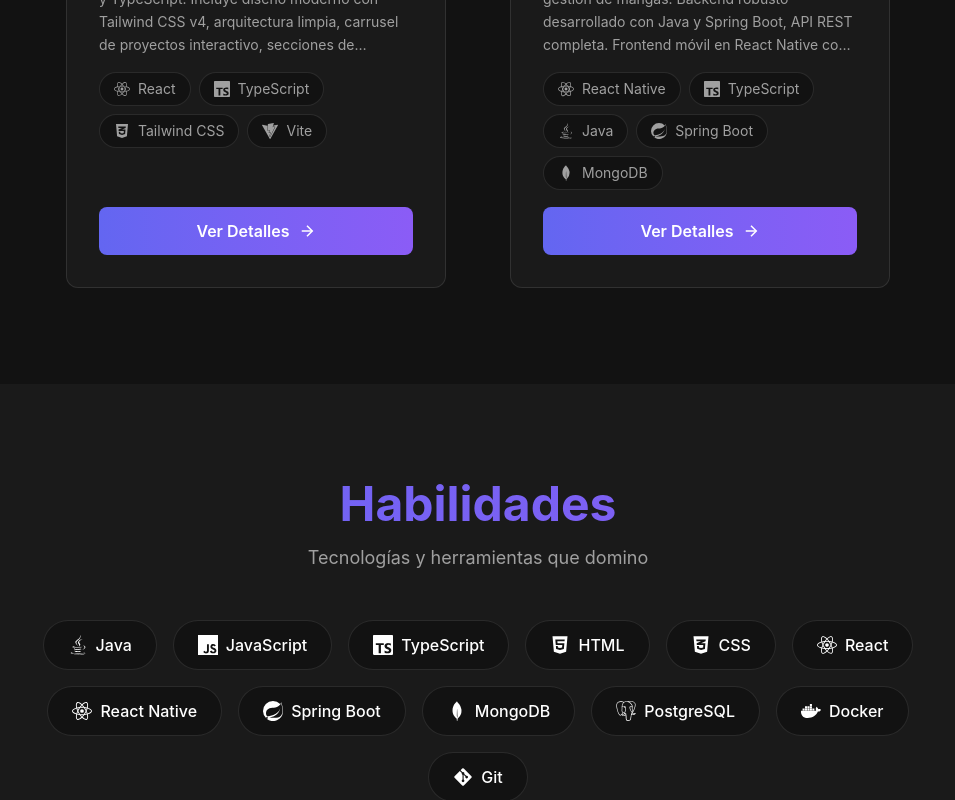
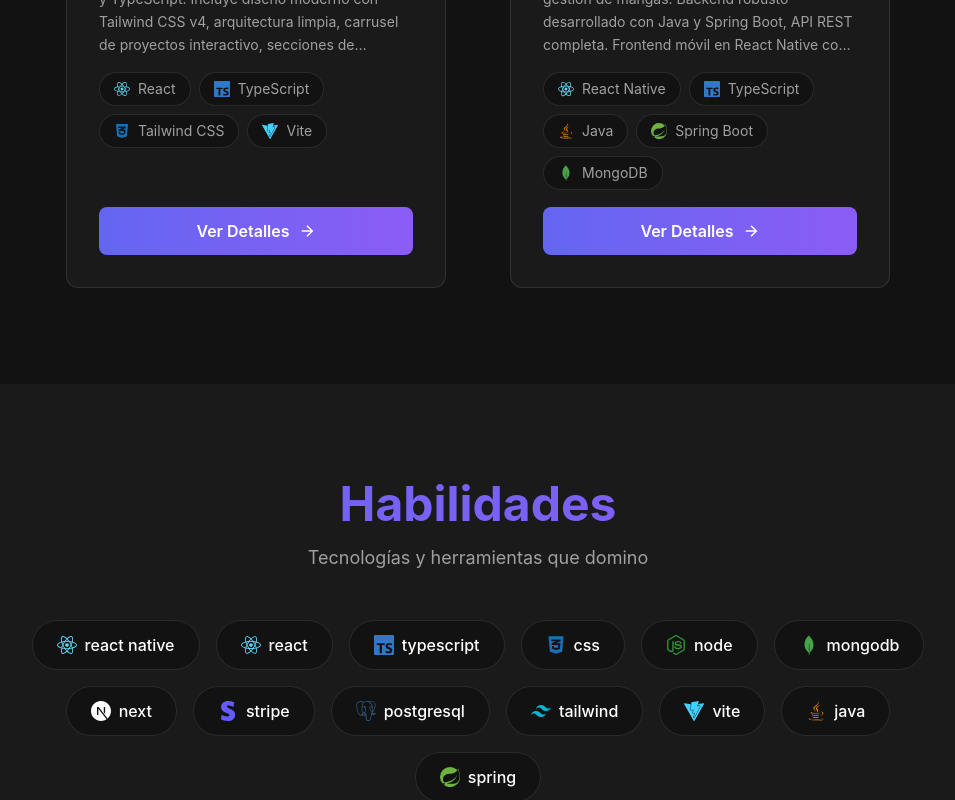
Before and after one commit to jesusfvb/portfolio, a React (Vite) app: page / in a window 1280 px wide. Shown: the part 1960-2760 px from the top of the page, without its empty margins (162-1117 px from the left). Built offline with nearby package versions, Linux system fonts and the light colour scheme.

Commit message:
refactor(skills): Replace SKILLS array with SKILLS_ICONS object for improved icon management and update related components

```diff
--- a/src/domain/constants/skills.constants.tsx
+++ b/src/domain/constants/skills.constants.tsx
@@ -1,18 +1,120 @@
-import { FaJava, FaReact, FaHtml5, FaCss3Alt, FaDocker, FaGitAlt } from 'react-icons/fa';
-import { SiJavascript, SiTypescript, SiReact, SiSpring, SiMongodb, SiPostgresql } from 'react-icons/si';
-import type { Skill } from '../interfaces/skill.interface';
+import type { ReactElement } from "react";
+import {
+  FaCss3Alt,
+  FaJava,
+  FaReact
+} from "react-icons/fa";
+import {
+  SiMongodb,
+  SiNextdotjs,
+  SiNodedotjs,
+  SiPostgresql,
+  SiReact,
+  SiSpring,
+  SiStripe,
+  SiTailwindcss,
+  SiTypescript,
+  SiVite
+} from "react-icons/si";
 
-export const SKILLS: Skill[] = [
-  { name: 'Java', icon: <FaJava /> },
-  { name: 'JavaScript', icon: <SiJavascript /> },
-  { name: 'TypeScript', icon: <SiTypescript /> },
-  { name: 'HTML', icon: <FaHtml5 /> },
-  { name: 'CSS', icon: <FaCss3Alt /> },
-  { name: 'React', icon: <FaReact /> },
-  { name: 'React Native', icon: <SiReact /> },
-  { name: 'Spring Boot', icon: <SiSpring /> },
-  { name: 'MongoDB', icon: <SiMongodb /> },
-  { name: 'PostgreSQL', icon: <SiPostgresql /> },
-  { name: 'Docker', icon: <FaDocker /> },
-  { name: 'Git', icon: <FaGitAlt /> },
-];
+interface TechIconMap {
+  icon: ReactElement;
+  keywords: string[];
+}
+
+export const SKILLS_ICONS: Record<string, TechIconMap> = {
+  "react native": {
+    icon: <SiReact style={{ color: "#61DAFB" }} />,
+    keywords: ["react native", "reactnative"],
+  },
+  react: {
+    icon: <FaReact style={{ color: "#61DAFB" }} />,
+    keywords: ["react"],
+  },
+  typescript: {
+    icon: <SiTypescript style={{ color: "#3178C6" }} />,
+    keywords: ["typescript"],
+  },
+  css: {
+    icon: <FaCss3Alt style={{ color: "#1572B6" }} />,
+    keywords: ["css"],
+  },
+  node: {
+    icon: <SiNodedotjs style={{ color: "#339933" }} />,
+    keywords: ["node"],
+  },
+  mongodb: {
+    icon: <SiMongodb style={{ color: "#47A248" }} />,
+    keywords: ["mongodb"],
+  },
+  next: {
+    icon: <SiNextdotjs style={{ color: "#FFFFFF" }} />,
+    keywords: ["next"],
+  },
+  stripe: {
+    icon: <SiStripe style={{ color: "#635BFF" }} />,
+    keywords: ["stripe"],
+  },
+  postgresql: {
+    icon: <SiPostgresql style={{ color: "#336791" }} />,
+    keywords: ["postgresql", "postgres"],
+  },
+  tailwind: {
+    icon: <SiTailwindcss style={{ color: "#06B6D4" }} />,
+    keywords: ["tailwind"],
+  },
+  vite: {
+    icon: <SiVite style={{ color: "#41D1FF" }} />,
+    keywords: ["vite"],
+  },
+  java: {
+    icon: <FaJava style={{ color: "#ED8B00" }} />,
+    keywords: ["java"],
+  },
+  spring: {
+    icon: <SiSpring style={{ color: "#6DB33F" }} />,
+    keywords: ["spring"],
+  },
+};
+
+export const getTechIcon = (tech: string): ReactElement | null => {
+  const techLower = tech.toLowerCase();
+
+  // Ordenar por especificidad: primero los casos más específicos
+  const orderedEntries = Object.entries(SKILLS_ICONS).sort((a, b) => {
+    // "react native" debe ir antes que "react"
+    if (a[0] === "react native") return -1;
+    if (b[0] === "react native") return 1;
+    // "next" debe ir antes que "react" (porque "next.js" contiene "react")
+    if (a[0] === "next") return -1;
+    if (b[0] === "next") return 1;
+    return 0;
+  });
+
+  for (const [key, { icon, keywords }] of orderedEntries) {
+    const matches = keywords.some((keyword) => techLower.includes(keyword));
+
+    if (matches) {
+      // Casos especiales que necesitan verificación adicional
+      if (key === "react native") {
+        if (techLower.includes("react native")) {
+          return icon;
+        }
+        continue;
+      }
+
+      if (key === "react") {
+        // Solo coincidir si no es "next" ni "react native"
+        if (!techLower.includes("next") && !techLower.includes("native")) {
+          return icon;
+        }
+        continue;
+      }
+
+      // Para el resto, devolver el icono directamente
+      return icon;
+    }
+  }
+
+  return null;
+};
--- a/src/presentation/components/sections/projects/components/ProjectCard.tsx
+++ b/src/presentation/components/sections/projects/components/ProjectCard.tsx
@@ -1,68 +1,5 @@
-import { FaReact, FaCss3Alt, FaJava } from "react-icons/fa";
-import {
-  SiTypescript,
-  SiNodedotjs,
-  SiMongodb,
-  SiNextdotjs,
-  SiStripe,
-  SiPostgresql,
-  SiTailwindcss,
-  SiVite,
-  SiSpring,
-  SiReact,
-} from "react-icons/si";
+import { getTechIcon } from "@/domain/constants/skills.constants";
 import type { Project } from "@/domain/interfaces";
-
-// Mapeo de tecnologías a iconos
-const getTechIcon = (tech: string) => {
-  const techLower = tech.toLowerCase();
-
-  if (techLower.includes("react native")) {
-    return <SiReact />;
-  }
-  if (
-    techLower.includes("react") &&
-    !techLower.includes("next") &&
-    !techLower.includes("native")
-  ) {
-    return <FaReact />;
-  }
-  if (techLower.includes("typescript")) {
-    return <SiTypescript />;
-  }
-  if (techLower.includes("css")) {
-    return <FaCss3Alt />;
-  }
-  if (techLower.includes("node")) {
-    return <SiNodedotjs />;
-  }
-  if (techLower.includes("mongodb")) {
-    return <SiMongodb />;
-  }
-  if (techLower.includes("next")) {
-    return <SiNextdotjs />;
-  }
-  if (techLower.includes("stripe")) {
-    return <SiStripe />;
-  }
-  if (techLower.includes("postgresql") || techLower.includes("postgres")) {
-    return <SiPostgresql />;
-  }
-  if (techLower.includes("tailwind")) {
-    return <SiTailwindcss />;
-  }
-  if (techLower.includes("vite")) {
-    return <SiVite />;
-  }
-  if (techLower.includes("java")) {
-    return <FaJava />;
-  }
-  if (techLower.includes("spring")) {
-    return <SiSpring />;
-  }
-
-  return null;
-};
 
 interface ProjectCardProps {
   project: Project;
--- a/src/presentation/components/sections/skills/Skills.tsx
+++ b/src/presentation/components/sections/skills/Skills.tsx
@@ -1,4 +1,5 @@
-import { SKILLS } from '@/domain/constants';
+import { SKILLS_ICONS } from "@/domain/constants";
+
 
 const Skills = () => {
 
@@ -12,13 +13,13 @@ const Skills = () => {
           Tecnologías y herramientas que domino
         </p>
         <div className="flex flex-wrap gap-4 justify-center mt-12 max-w-[900px] mx-auto px-4 md:px-0">
-          {SKILLS.map((skill, index) => (
+          {Object.entries(SKILLS_ICONS).map(([skill, icon], index) => (
             <div
               key={index}
               className="flex items-center gap-2 px-6 py-3 md:px-6 md:py-3 bg-[#121212] border border-[rgba(255,255,255,0.1)] rounded-full text-base md:text-base font-medium text-white transition-all duration-300 cursor-default hover:bg-linear-to-r hover:from-[#6366f1] hover:to-[#8b5cf6] hover:border-transparent hover:-translate-y-0.5 hover:shadow-[0_5px_15px_rgba(99,102,241,0.3)]"
             >
-              <span className="flex items-center justify-center text-xl">{skill.icon}</span>
-              <span>{skill.name}</span>
+              <span className="flex items-center justify-center text-xl">{icon.icon}</span>
+              <span>{skill}</span>
             </div>
           ))}
         </div>
```
